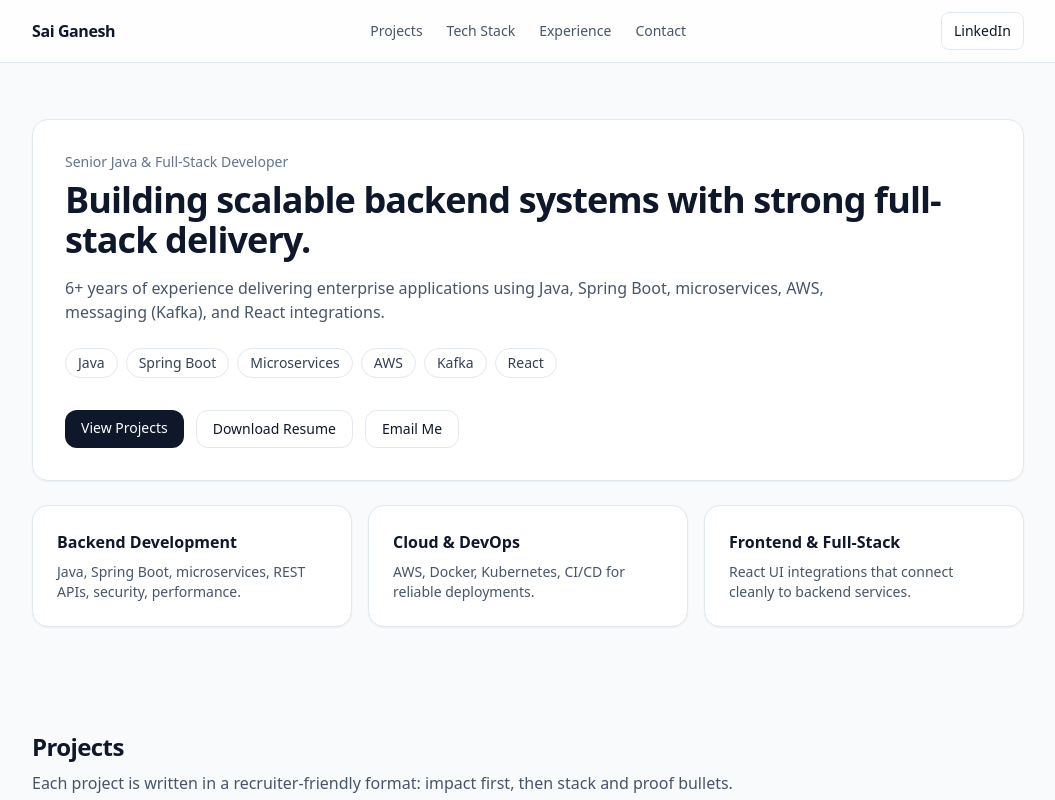
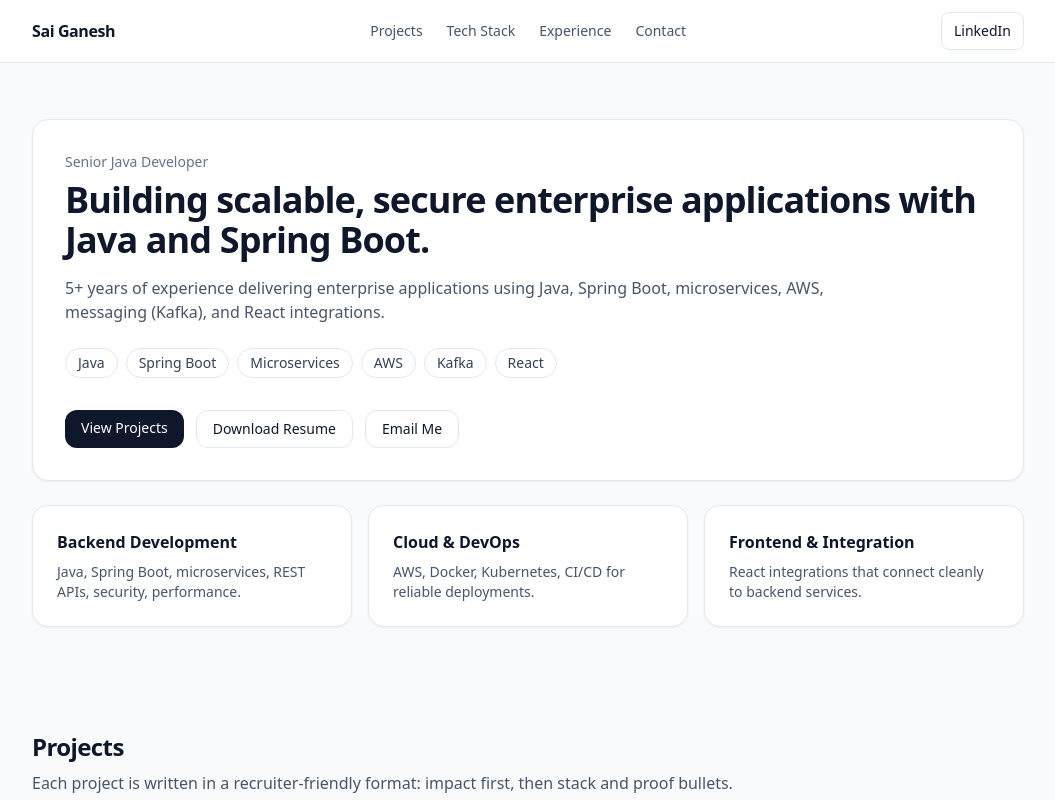
Before and after one commit to saiganeshtirumalasetty/saiganeshtirumalasetty.github.io, a React (Vite) app: page / in a window 1280 px wide. Shown: the top 800 px of the page, without its empty margins (112-1167 px from the left). Built offline with nearby package versions, Linux system fonts and the light colour scheme.

Commit message:
Update portfolio content and resume link

```diff
--- a/src/App.jsx
+++ b/src/App.jsx
@@ -4,7 +4,8 @@ const LINKS = {
   linkedin: "https://www.linkedin.com/in/your-linkedin/",
   github: "https://github.com/your-github/",
   email: "mailto:saiganeshtirumalasetty@gmail.com",
-  resume: "/SaiGaneshAT.pdf", // put your resume pdf path later (e.g., /resume.pdf)
+  // ✅ Put your PDF in: public/SaiGanesh_Resume.pdf
+  resume: "/SGT.pdf",
 };
 
 const PROJECTS = [
@@ -50,11 +51,11 @@ const PROJECTS = [
 ];
 
 const TECH = {
-  "Backend": ["Java", "Spring Boot", "Spring Security", "Hibernate", "JPA", "Spring Batch"],
-  "Frontend": ["React", "JavaScript", "HTML", "CSS"],
+  Backend: ["Java", "Spring Boot", "Spring Security", "Hibernate", "JPA", "Spring Batch"],
+  Frontend: ["React", "JavaScript", "HTML", "CSS"],
   "Cloud & DevOps": ["AWS", "Docker", "Kubernetes", "CI/CD (Jenkins, GitHub Actions)"],
-  "Messaging": ["Kafka", "RabbitMQ", "ActiveMQ"],
-  "Databases": ["PostgreSQL", "MySQL", "Oracle", "MongoDB", "Redis"],
+  Messaging: ["Kafka", "RabbitMQ", "ActiveMQ"],
+  Databases: ["PostgreSQL", "MySQL", "Oracle", "MongoDB", "Redis"],
 };
 
 function Badge({ text }) {
@@ -71,9 +72,7 @@ function Section({ id, title, subtitle, children }) {
       <div className="mx-auto max-w-5xl px-4">
         <div className="mb-8">
           <h2 className="text-2xl font-semibold tracking-tight text-slate-900">{title}</h2>
-          {subtitle ? (
-            <p className="mt-2 max-w-3xl text-slate-600">{subtitle}</p>
-          ) : null}
+          {subtitle ? <p className="mt-2 max-w-3xl text-slate-600">{subtitle}</p> : null}
         </div>
         {children}
       </div>
@@ -90,21 +89,31 @@ export default function App() {
           <a href="#top" className="font-semibold tracking-tight">
             Sai Ganesh
           </a>
+
           <nav className="hidden gap-6 text-sm text-slate-600 md:flex">
-            <a className="hover:text-slate-900" href="#projects">Projects</a>
-            <a className="hover:text-slate-900" href="#stack">Tech Stack</a>
-            <a className="hover:text-slate-900" href="#experience">Experience</a>
-            <a className="hover:text-slate-900" href="#contact">Contact</a>
+            <a className="hover:text-slate-900" href="#projects">
+              Projects
+            </a>
+            <a className="hover:text-slate-900" href="#stack">
+              Tech Stack
+            </a>
+            <a className="hover:text-slate-900" href="#experience">
+              Experience
+            </a>
+            <a className="hover:text-slate-900" href="#contact">
+              Contact
+            </a>
           </nav>
+
           <div className="flex items-center gap-2">
             <a
               href={LINKS.linkedin}
               className="rounded-lg border border-slate-200 bg-white px-3 py-2 text-sm hover:bg-slate-50"
-              target="_blank" rel="noreferrer"
+              target="_blank"
+              rel="noreferrer"
             >
               LinkedIn
             </a>
-
           </div>
         </div>
       </header>
@@ -114,12 +123,15 @@ export default function App() {
         <section className="py-14">
           <div className="mx-auto max-w-5xl px-4">
             <div className="rounded-2xl border border-slate-200 bg-white p-8 shadow-sm">
-              <p className="text-sm font-medium text-slate-500">Senior Java & Full-Stack Developer</p>
+              {/* ✅ Updated to match latest resume */}
+              <p className="text-sm font-medium text-slate-500">Senior Java Developer</p>
+
               <h1 className="mt-2 text-4xl font-semibold tracking-tight text-slate-900">
-                Building scalable backend systems with strong full-stack delivery.
+                Building scalable, secure enterprise applications with Java and Spring Boot.
               </h1>
+
               <p className="mt-4 max-w-3xl text-slate-600">
-                6+ years of experience delivering enterprise applications using Java, Spring Boot,
+                5+ years of experience delivering enterprise applications using Java, Spring Boot,
                 microservices, AWS, messaging (Kafka), and React integrations.
               </p>
 
@@ -132,7 +144,7 @@ export default function App() {
                 <Badge text="React" />
               </div>
 
-             <div className="mt-8 flex flex-wrap gap-3">
+              <div className="mt-8 flex flex-wrap gap-3">
                 <a
                   href="#projects"
                   className="rounded-xl bg-slate-900 px-4 py-2 text-sm font-medium text-white hover:bg-slate-800"
@@ -140,6 +152,7 @@ export default function App() {
                   View Projects
                 </a>
 
+                {/* ✅ Resume download works on GitHub Pages when file is in /public */}
                 <a
                   href={LINKS.resume}
                   className="rounded-xl border border-slate-200 bg-white px-4 py-2 text-sm font-medium hover:bg-slate-50"
@@ -159,7 +172,6 @@ export default function App() {
               </div>
             </div>
 
-
             {/* What I do */}
             <div className="mt-6 grid gap-4 md:grid-cols-3">
               {[
@@ -172,8 +184,8 @@ export default function App() {
                   desc: "AWS, Docker, Kubernetes, CI/CD for reliable deployments.",
                 },
                 {
-                  title: "Frontend & Full-Stack",
-                  desc: "React UI integrations that connect cleanly to backend services.",
+                  title: "Frontend & Integration",
+                  desc: "React integrations that connect cleanly to backend services.",
                 },
               ].map((c) => (
                 <div
@@ -196,7 +208,10 @@ export default function App() {
         >
           <div className="grid gap-4 md:grid-cols-2">
             {PROJECTS.map((p) => (
-              <div key={p.title} className="rounded-2xl border border-slate-200 bg-white p-6 shadow-sm">
+              <div
+                key={p.title}
+                className="rounded-2xl border border-slate-200 bg-white p-6 shadow-sm"
+              >
                 <h3 className="text-lg font-semibold">{p.title}</h3>
                 <p className="mt-2 text-sm text-slate-600">{p.impact}</p>
 
@@ -212,10 +227,7 @@ export default function App() {
                   ))}
                 </ul>
 
-                <div className="mt-6 flex flex-wrap gap-3">
-
-
-                </div>
+                {/* Buttons removed as requested (no GitHub / no Live Demo) */}
               </div>
             ))}
           </div>
@@ -229,7 +241,10 @@ export default function App() {
         >
           <div className="grid gap-4 md:grid-cols-2">
             {Object.entries(TECH).map(([group, items]) => (
-              <div key={group} className="rounded-2xl border border-slate-200 bg-white p-6 shadow-sm">
+              <div
+                key={group}
+                className="rounded-2xl border border-slate-200 bg-white p-6 shadow-sm"
+              >
                 <h3 className="font-semibold">{group}</h3>
                 <div className="mt-3 flex flex-wrap gap-2">
                   {items.map((i) => (
@@ -268,7 +283,10 @@ export default function App() {
                 ],
               },
             ].map((e) => (
-              <div key={e.role} className="rounded-2xl border border-slate-200 bg-white p-6 shadow-sm">
+              <div
+                key={e.role}
+                className="rounded-2xl border border-slate-200 bg-white p-6 shadow-sm"
+              >
                 <h3 className="font-semibold">{e.role}</h3>
                 <ul className="mt-3 list-disc space-y-2 pl-5 text-sm text-slate-700">
                   {e.points.map((pt) => (
@@ -281,11 +299,7 @@ export default function App() {
         </Section>
 
         {/* Contact */}
-        <Section
-          id="contact"
-          title="Contact"
-          subtitle="Make it effortless for recruiters to reach you."
-        >
+        <Section id="contact" title="Contact" subtitle="Make it effortless for recruiters to reach you.">
           <div className="rounded-2xl border border-slate-200 bg-white p-6 shadow-sm">
             <p className="text-slate-700">
               Email:{" "}
@@ -295,17 +309,22 @@ export default function App() {
             </p>
             <p className="mt-2 text-slate-700">
               LinkedIn:{" "}
-              <a className="font-medium text-slate-900 underline" href={LINKS.linkedin} target="_blank" rel="noreferrer">
+              <a
+                className="font-medium text-slate-900 underline"
+                href={LINKS.linkedin}
+                target="_blank"
+                rel="noreferrer"
+              >
                 Open Profile
               </a>
             </p>
-
           </div>
         </Section>
 
         <footer className="border-t border-slate-200 bg-white py-8">
+          {/* ✅ Updated footer */}
           <div className="mx-auto max-w-5xl px-4 text-sm text-slate-500">
-            Sai Ganesh • Senior Java & Full-Stack Developer • Open to opportunities
+            Sai Ganesh • Senior Java Developer • Open to opportunities
           </div>
         </footer>
       </main>
```
Also changed, not shown: 1 other file (tests, documents, lock files or other folders).
